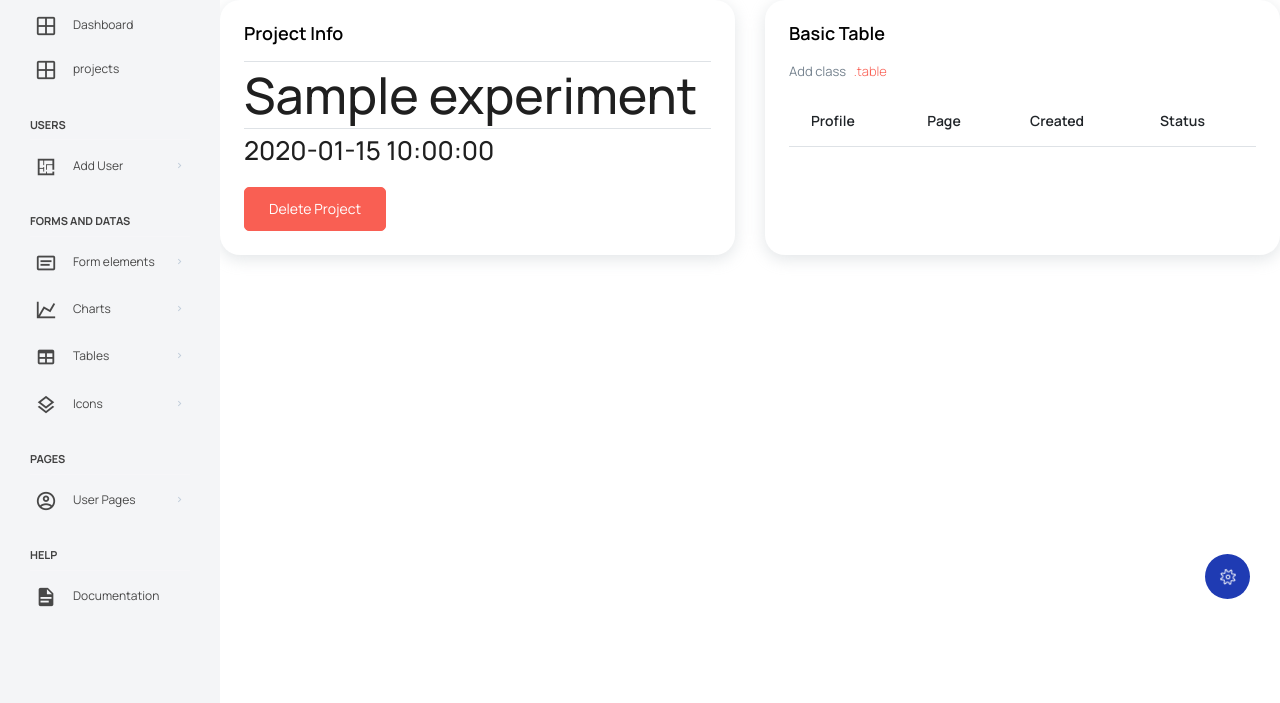
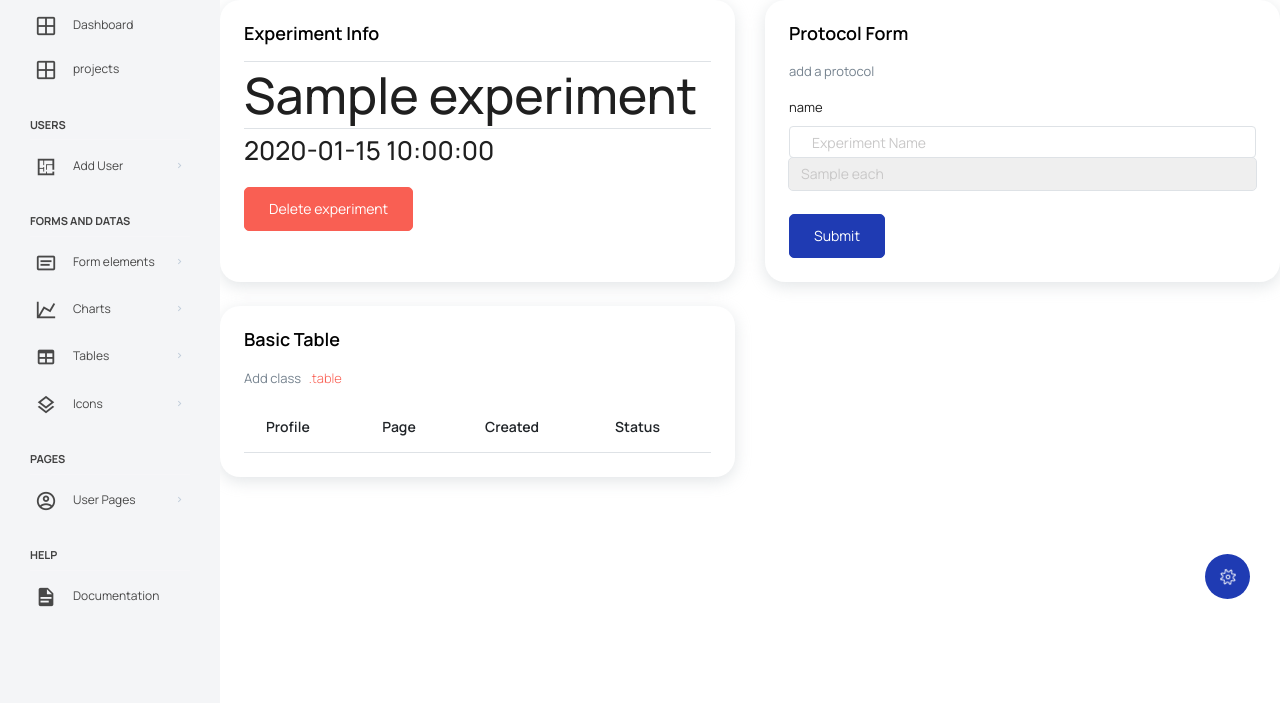
Before and after one commit to Pouria-Saadaty-Khoshrou/Roje-Software-very-first-demo, a Flask app: template app/templates/experiment.html in a window 1280 px wide. Shown: the part 161-864 px from the top of the page. Run offline with Flask 2, Linux system fonts and the light colour scheme; the template is opened without the code that fills it: most values are stand-ins (such as "Sample title", 1, 10 or a date in 2020); lists and menus that the app fills with data are empty; parts of the project's set-up code (start-up, migrations or seed data) failed here and were passed over; some libraries are stand-ins or nearby versions.

Commit message:
added new changes

```diff
--- a/app/routes.py
+++ b/app/routes.py
@@ -1,10 +1,11 @@
 from app import app
 from flask import render_template, request , make_response
-
+import json
 
 from nodes import users as uFunc
 from nodes import projects as pFunc
 from nodes import experiments as exFunc
+from nodes import protocol as prFunc
 @app.route('/',methods=['GET'])
 def index():
     return render_template('login.html')
@@ -74,9 +75,40 @@ def makeExperiment():
 @app.route('/experiment/<id>',methods=['GET'])
 def read_experiment(id):
     experiment = exFunc.getExperimentById(id)
-    res = make_response(render_template('experiment.html',experiment=experiment))
+    my_tree = exFunc.getTree(id)
+    if len(my_tree[0]) ==0:
+        tree_levels = [0]
+    else:
+        tree_levels = list(my_tree[0].keys())
+    print(my_tree)
+    res = make_response(render_template('experiment.html',experiment=experiment,tree_levels=tree_levels))
     return res
 
 @app.route('/protocols',methods=['POST'])
-def read_protocol():
-    return True
+def create_protocol():
+    data = request.form.to_dict()
+    experiment = exFunc.getExperimentById(data["experiment_id"])
+    protocol_id = prFunc.make_protocol(data['name'])
+    my_tree = exFunc.getTree(data["experiment_id"])
+    tree_level = data['tree_level']
+    tree_level = int(tree_level)
+    if len(my_tree[0]) ==0:
+        tree_levels = [0]
+        prFunc.connect_to_idies(protocol_id,[experiment['id']])
+    else:
+
+        parent_list = my_tree[0][tree_level]
+        parent_idies = []
+        for each in parent_list:
+            parent_idies.append(my_tree[1].nodes[each]['properties']['id'])
+        prFunc.connect_to_idies(protocol_id, parent_idies)
+        tree_levels = list(my_tree[0].keys())
+    res = make_response(render_template('experiment.html',experiment=experiment,tree_levels=tree_levels))
+    return res
+
+
+@app.route('/create_account',methods=['POST'])
+def make_account():
+    data =  request.form.to_dict()
+    uFunc.create_user(data)
+    return {"response":"user created"}
--- a/app/templates/experiment.html
+++ b/app/templates/experiment.html
@@ -4,7 +4,7 @@
         <div class="col-md-6 grid-margin stretch-card">
             <div class="card">
                 <div class="card-body">
-                    <h4 class="card-title">Project Info</h4>
+                    <h4 class="card-title">experiment Info</h4>
                     <!--                  <p class="card-description">-->
                     <!--                    Add tags <code>&lt;h1&gt;</code> to <code>&lt;h6&gt;</code> or class <code>.h1</code> to <code>.h6</code>-->
                     <!--                  </p>-->
@@ -12,13 +12,38 @@
                         <h1>{{experiment['name']}}</h1>
                         <h2>{{experiment['Created_at']}}</h2>
                         <a type="button" class="btn btn-danger" href="/delexperiment/{{experiment['id']}}">Delete
-                            Project </a>
+                            experiment </a>
 
                     </div>
                 </div>
             </div>
         </div>
+        <div class="col-md-6 grid-margin stretch-card">
+            <div class="card">
+                <div class="card-body">
+                    <h4 class="card-title">protocol form</h4>
+                    <p class="card-description">
+                        add a protocol
+                    </p>
+                    <form class="forms-sample" action="/protocols" method="post">
+                        <div class="form-group">
+                            <label for="exampleInputUsername1">name</label>
+                            <input type="text" class="form-control" id="name" name="name"
+                                   placeholder="Experiment Name">
+                            <select class="form-control" id="exampleFormControlSelect2" name="tree_level">
+                                {% for each in tree_levels %}
+                                  <option>{{ each }}</option>
+                                {% endfor %}
+                            </select>
+                            <input type="hidden" class="form-control" name="experiment_id" value="{{experiment['id']}}">
+                        </div>
 
+                        <button type="submit" class="btn btn-primary me-2">Submit</button>
+                    </form>
+                </div>
+            </div>
+
+        </div>
         <div class="col-lg-6 grid-margin stretch-card">
             <div class="card">
                 <div class="card-body">
--- a/app/templates/project.html
+++ b/app/templates/project.html
@@ -22,7 +22,7 @@
         <div class="col-md-6 grid-margin stretch-card">
             <div class="card">
                 <div class="card-body">
-                    <h4 class="card-title">Default form</h4>
+                    <h4 class="card-title">experiment form</h4>
                     <p class="card-description">
                         add a experiment
                     </p>
```
Also changed, not shown: nodes/experiments.py (+65 -0 lines), nodes/protocol.py (added, +24 -0 lines), nodes/users.py (+13 -0 lines).
